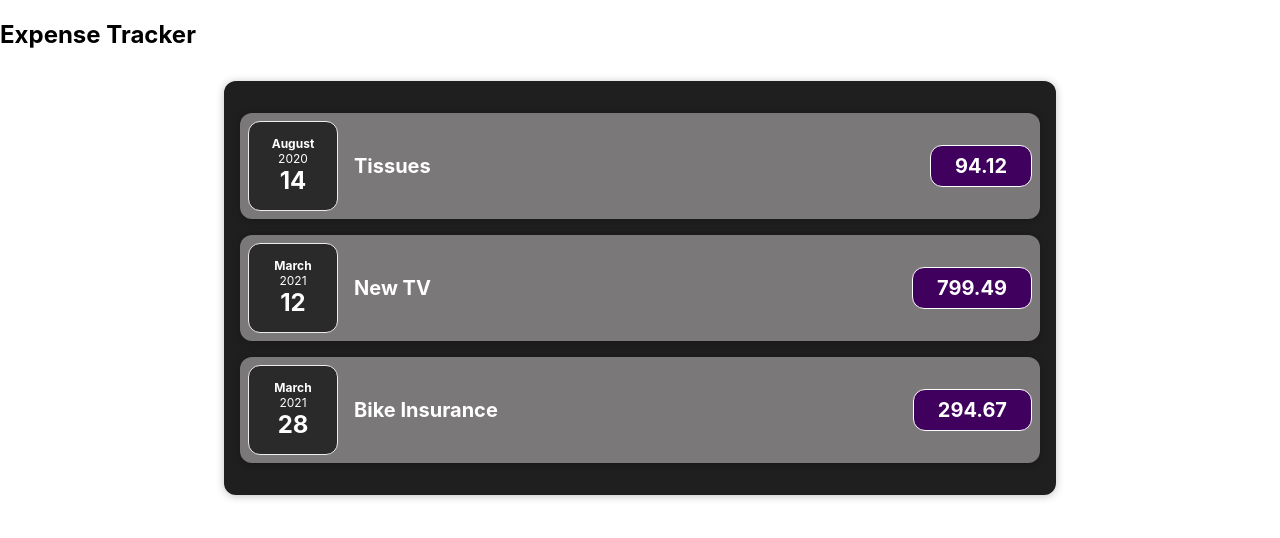
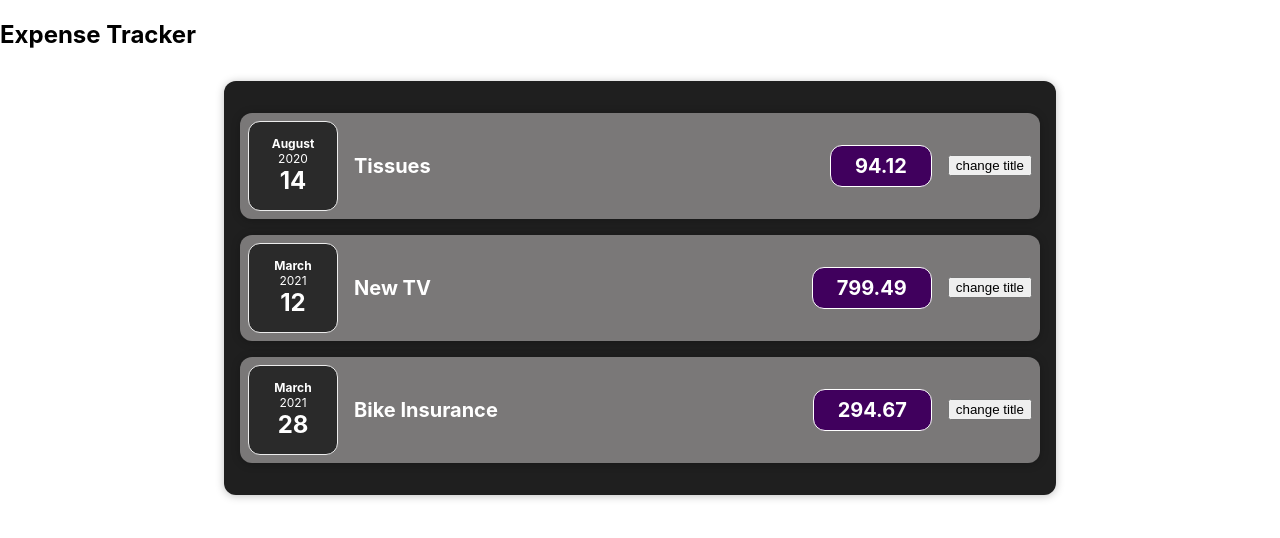
Before and after one commit to Chandanindalkar/react-guide, a React (Create React App) app: page / in a window 1280 px wide. Shown: the top 538 px of the page. Built offline with nearby package versions, Linux system fonts and the light colour scheme.

Commit message:
useState to update data in componenets

```diff
--- a/src/App.js
+++ b/src/App.js
@@ -1,3 +1,4 @@
+import React from 'react';
 import Expenses from "./components/Expenses";
 
 function App() {
--- a/src/components/Card.js
+++ b/src/components/Card.js
@@ -1,3 +1,4 @@
+import React from 'react';
 import './Card.css';
 
 function Card(props) {
--- a/src/components/ExpenseDate.js
+++ b/src/components/ExpenseDate.js
@@ -1,3 +1,4 @@
+import React from 'react';
 import './ExpenseDate.css';
 
 function ExpenseDate(props) {
--- a/src/components/ExpenseItem.js
+++ b/src/components/ExpenseItem.js
@@ -1,14 +1,23 @@
+import React, {useState} from 'react';
 import './ExpenseItem.css'
 import ExpenseDate from './ExpenseDate';
 import Card from './Card';
 
 function ExpenseItem(props) {
+    const [title, setTitle] = useState(props.title);
+    // useState return two values in array, one is data and the other is a function call
+
+    function clicked() {
+        setTitle('updated!')
+    }
+
     return (
         <Card className="expense-item">
             <ExpenseDate date={props.date}/>
             <div className="expense-item__description">
-                <h2>{props.title}</h2>
+                <h2>{title}</h2>
                 <div className="expense-item__price">{props.amount}</div>
+                <button onClick={clicked}>change title</button>
             </div>
         </Card>
     )
--- a/src/components/Expenses.js
+++ b/src/components/Expenses.js
@@ -1,3 +1,4 @@
+import React from 'react';
 import ExpenseItem from "./ExpenseItem";
 import './Expenses.css'
 import Card from "./Card";
```
